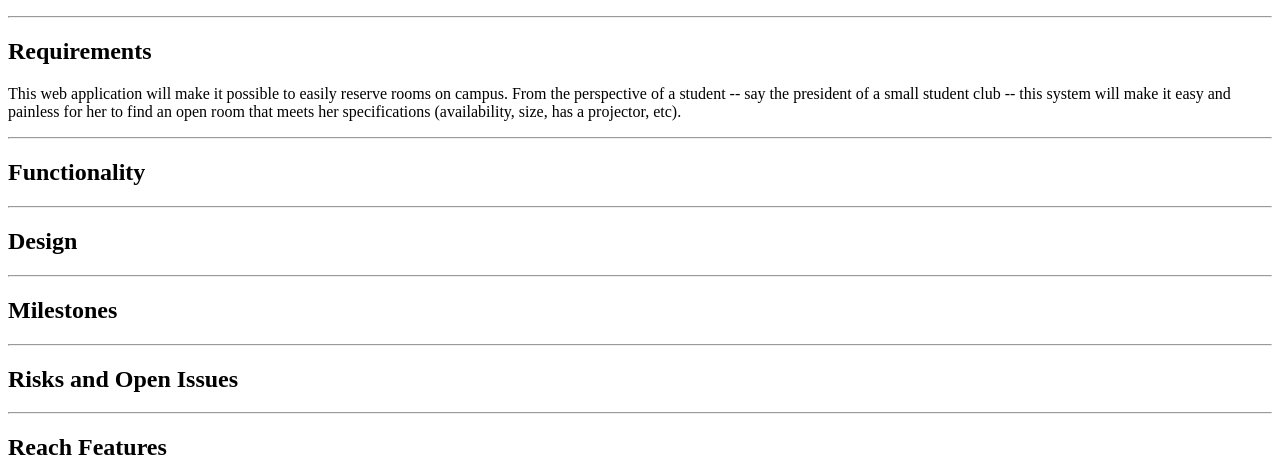
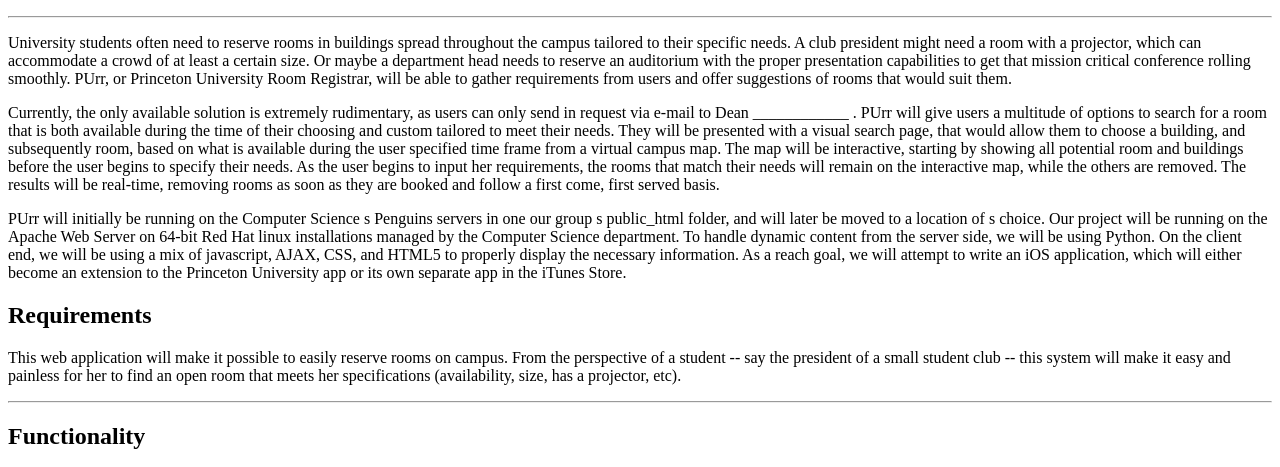
Before and after one commit to dsiddharth/PUrr, a plain HTML site: page overview.html in a window 1280 px wide. Shown: the part 333-800 px from the top of the page. Drawn offline with Linux system fonts and the light colour scheme.

Commit message:
Added rough draft of overview

```diff
--- a/overview.html
+++ b/overview.html
@@ -30,7 +30,11 @@
 
 <h2> Overview </h2>
 <hr/>
+<p>University students often need to reserve rooms in buildings spread throughout the campus tailored to their specific needs. A club president might need a room with a projector, which can accommodate a crowd of at least a certain size. Or maybe a department head needs to reserve an auditorium with the proper presentation capabilities to get that mission critical conference rolling smoothly. PUrr,  or Princeton University Room Registrar, will be able to gather requirements from users and offer suggestions of rooms that would suit them.</p>
 
+<p>Currently, the only available solution is extremely rudimentary, as users can only send in request via e-mail to Dean ____________ . PUrr will give users a multitude of options to search for a room that is both available during the time of their choosing and custom tailored to meet their needs. They will be presented with a visual search page, that would allow them to choose a building, and subsequently room, based on what is available during the user specified time frame from a virtual campus map. The map will be interactive, starting by showing all potential room and buildings before the user begins to specify their needs. As the user begins to input her requirements, the rooms that match their needs will remain on the interactive map, while the others are removed. The results will be real-time, removing rooms as soon as they are booked and follow a first come, first served basis. </p>
+
+<p>PUrr will initially be running on the Computer Science s Penguins servers in one our group s public_html folder, and will later be moved to a location of s choice. Our project will be running on the Apache Web Server on 64-bit Red Hat linux installations managed by the Computer Science department. To handle dynamic content from the server side, we will be using Python. On the client end, we will be using a mix of javascript, AJAX, CSS, and HTML5 to properly display the necessary information. As a reach goal, we will attempt to write an iOS application, which will either become an extension to the Princeton University app or its own separate app in the iTunes Store. </p>
 
 
 
```
